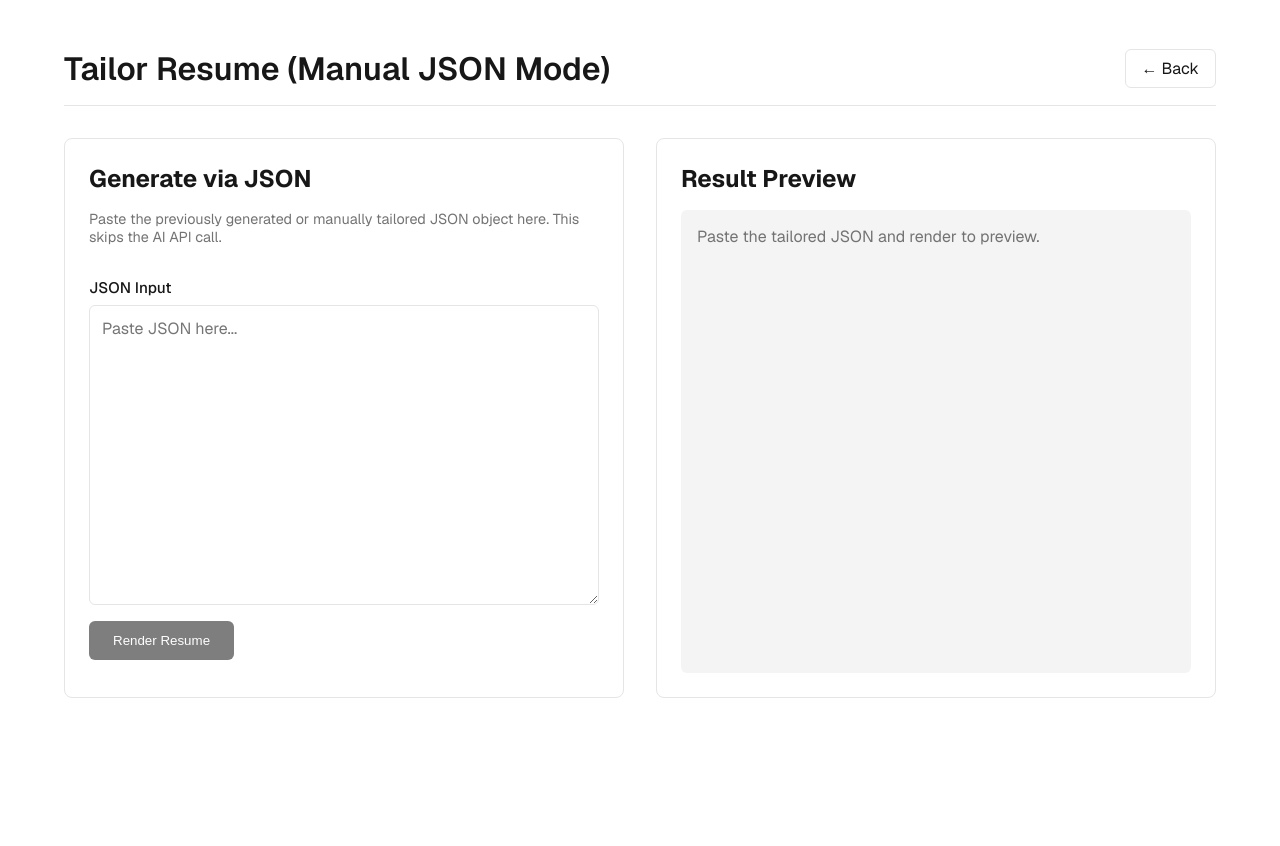
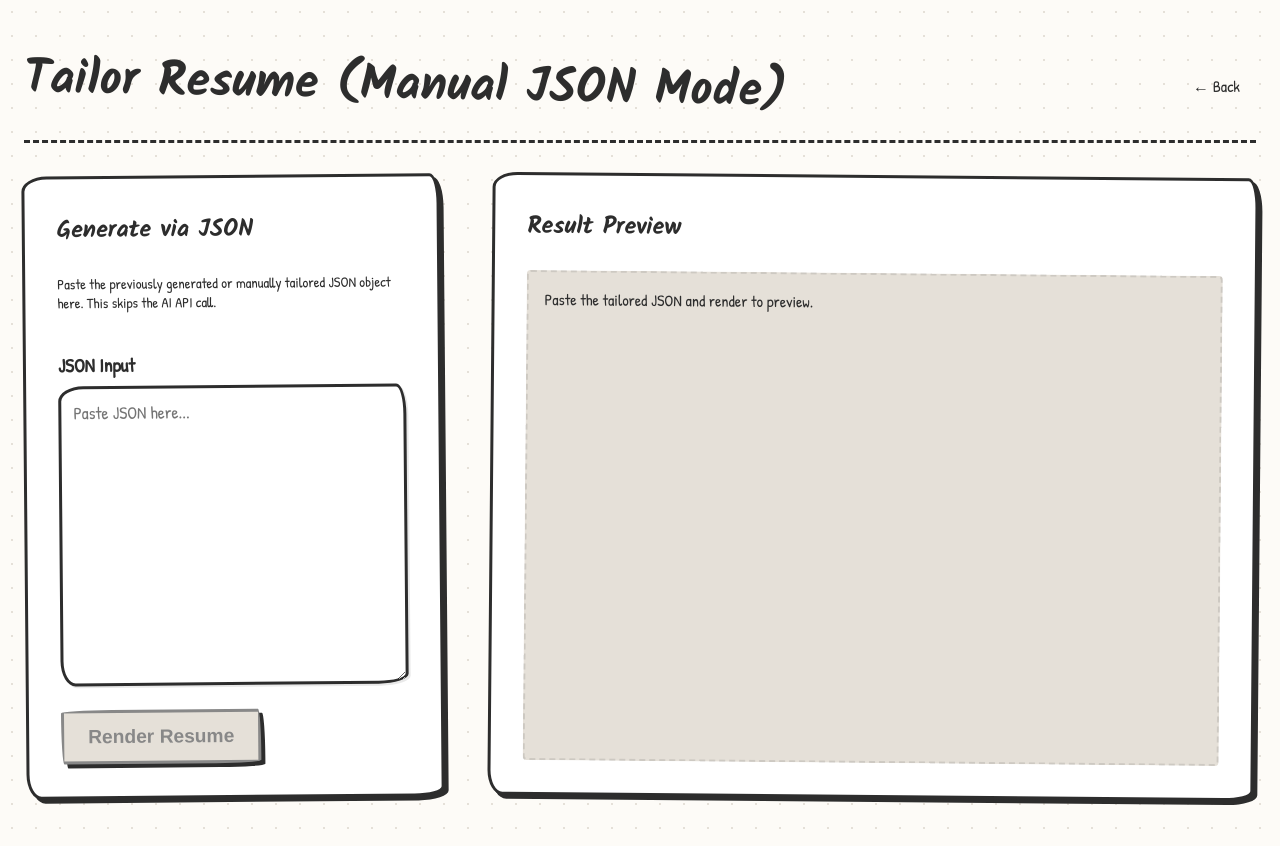
Before and after one commit to CallmeShini/ATS_CV_Generator, a Next.js app: page /generate in a window 1280 px wide. Before the commit the page ends 800 px from the top, so only its background shows below. Built offline with nearby package versions, Linux system fonts and the light colour scheme.

Commit message:
feat: implementando design system hand-drawn v1.0

```diff
--- a/src/app/generate/page.module.css
+++ b/src/app/generate/page.module.css
@@ -1,5 +1,5 @@
 .container {
-    max-width: 1200px;
+    max-width: 1400px;
     margin: 0 auto;
     padding: 3rem 1.5rem;
     display: flex;
@@ -11,31 +11,47 @@
     display: flex;
     justify-content: space-between;
     align-items: center;
-    border-bottom: 1px solid var(--border);
+    border-bottom: 3px dashed var(--border-pencil);
     padding-bottom: 1rem;
 }
 
 .title {
-    font-size: 2rem;
-    font-weight: 600;
+    font-size: 3rem;
+    font-weight: 700;
+    transform: rotate(1deg);
 }
 
 .splitView {
     display: flex;
-    gap: 2rem;
+    gap: 3rem;
     min-height: 70vh;
 }
 
-.leftPane,
-.rightPane {
+.leftPane {
     flex: 1;
-    background: var(--background);
-    border: 1px solid var(--border);
-    border-radius: 8px;
-    padding: 1.5rem;
+    background: #fff;
+    border: 3px solid var(--border-pencil);
+    border-radius: var(--radius-wobbly-md);
+    padding: 2rem;
     display: flex;
     flex-direction: column;
-    gap: 1rem;
+    gap: 1.5rem;
+    box-shadow: var(--shadow-hard);
+    transform: rotate(-0.5deg);
+    max-width: 500px;
+}
+
+.rightPane {
+    flex: 2;
+    background: #fff;
+    border: 3px solid var(--border-pencil);
+    border-radius: var(--radius-wobbly-md);
+    padding: 2rem;
+    display: flex;
+    flex-direction: column;
+    gap: 1.5rem;
+    box-shadow: var(--shadow-hard);
+    transform: rotate(0.5deg);
 }
 
 .formGroup {
@@ -45,19 +61,22 @@
 }
 
 .formGroup label {
-    font-weight: 500;
-    font-size: 0.95rem;
+    font-weight: 700;
+    font-size: 1.2rem;
+    color: var(--fg-pencil);
 }
 
 .input,
 .textarea {
     padding: 0.75rem;
-    border: 1px solid var(--border);
-    border-radius: 6px;
-    background: var(--background);
-    color: var(--foreground);
+    border: 3px solid var(--border-pencil);
+    border-radius: var(--radius-wobbly-md);
+    background: #fff;
+    color: var(--fg-pencil);
     font-family: inherit;
-    font-size: 1rem;
+    font-size: 1.1rem;
+    box-shadow: 2px 2px 0px 0px rgba(45, 45, 45, 0.1);
+    transition: all 0.1s ease;
 }
 
 .textarea {
@@ -68,36 +87,52 @@
 .input:focus,
 .textarea:focus {
     outline: none;
-    border-color: var(--primary);
+    border-color: var(--accent-blue);
+    box-shadow: 4px 4px 0px 0px var(--accent-blue);
 }
 
 .btnPrimary {
-    background: var(--primary);
-    color: var(--background);
-    padding: 0.75rem 1.5rem;
-    border-radius: 6px;
-    font-weight: 500;
-    border: none;
+    background: #fff;
+    color: var(--fg-pencil);
+    padding: 0.8rem 1.5rem;
+    border-radius: var(--radius-wobbly);
+    font-weight: 700;
+    font-size: 1.2rem;
+    border: 3px solid var(--border-pencil);
+    box-shadow: var(--shadow-hard);
     cursor: pointer;
-    transition: opacity 0.2s;
+    transition: all 0.1s ease;
     align-self: flex-start;
 }
 
 .btnPrimary:hover {
-    opacity: 0.9;
+    background: var(--accent-red);
+    color: #fff;
+    transform: translate(2px, 2px);
+    box-shadow: var(--shadow-hard-hover);
+}
+
+.btnPrimary:active {
+    transform: translate(4px, 4px);
+    box-shadow: none;
 }
 
 .btnPrimary:disabled {
-    opacity: 0.5;
+    background: var(--muted-paper);
+    color: #888;
+    transform: none;
+    box-shadow: var(--shadow-hard);
     cursor: not-allowed;
+    border-color: #888;
 }
 
 .previewContainer {
     flex: 1;
-    background: var(--secondary);
-    border-radius: 6px;
+    background: var(--muted-paper);
+    border-radius: 4px;
     padding: 1rem;
     overflow: auto;
+    border: 2px dashed rgba(0, 0, 0, 0.1);
 }
 
 .pre {
--- a/src/app/globals.css
+++ b/src/app/globals.css
@@ -1,21 +1,20 @@
 :root {
-  --background: #ffffff;
-  --foreground: #171717;
-  --primary: #000000;
-  --secondary: #f4f4f5;
-  --border: #e5e5e5;
-  --text-muted: #737373;
-}
+  /* Hand-Drawn Color Palette */
+  --bg-paper: #fdfbf7;
+  --fg-pencil: #2d2d2d;
+  --muted-paper: #e5e0d8;
+  --accent-red: #ff4d4d;
+  --accent-blue: #2d5da1;
+  --border-pencil: #2d2d2d;
 
-@media (prefers-color-scheme: dark) {
-  :root {
-    --background: #000000;
-    --foreground: #ededed;
-    --primary: #ffffff;
-    --secondary: #27272a;
-    --border: #333333;
-    --text-muted: #a1a1aa;
-  }
+  /* Custom Wobbly Radii */
+  --radius-wobbly: 255px 15px 225px 15px / 15px 225px 15px 255px;
+  --radius-wobbly-md: 25px 10px 30px 15px / 15px 30px 10px 25px;
+
+  /* Hard Offset Shadows */
+  --shadow-hard: 4px 4px 0px 0px var(--fg-pencil);
+  --shadow-hard-hover: 2px 2px 0px 0px var(--fg-pencil);
+  --shadow-hard-lg: 8px 8px 0px 0px var(--fg-pencil);
 }
 
 * {
@@ -31,11 +30,23 @@ body {
 }
 
 body {
-  color: var(--foreground);
-  background: var(--background);
-  font-family: var(--font-geist-sans), Helvetica, Arial, sans-serif;
+  color: var(--fg-pencil);
+  background-color: var(--bg-paper);
+  background-image: radial-gradient(var(--muted-paper) 1px, transparent 1px);
+  background-size: 24px 24px;
+  font-family: var(--font-patrick), Helvetica, Arial, sans-serif;
   -webkit-font-smoothing: antialiased;
   -moz-osx-font-smoothing: grayscale;
+}
+
+h1,
+h2,
+h3,
+h4,
+h5,
+h6 {
+  font-family: var(--font-kalam), Helvetica, Arial, sans-serif;
+  font-weight: 700;
 }
 
 a {
--- a/src/app/layout.tsx
+++ b/src/app/layout.tsx
@@ -1,15 +1,17 @@
 import type { Metadata } from "next";
-import { Geist, Geist_Mono } from "next/font/google";
+import { Kalam, Patrick_Hand } from "next/font/google";
 import "./globals.css";
 
-const geistSans = Geist({
-  variable: "--font-geist-sans",
+const kalam = Kalam({
+  variable: "--font-kalam",
   subsets: ["latin"],
+  weight: "700"
 });
 
-const geistMono = Geist_Mono({
-  variable: "--font-geist-mono",
+const patrickHand = Patrick_Hand({
+  variable: "--font-patrick",
   subsets: ["latin"],
+  weight: "400"
 });
 
 export const metadata: Metadata = {
@@ -24,7 +26,7 @@ export default function RootLayout({
 }>) {
   return (
     <html lang="en">
-      <body className={`${geistSans.variable} ${geistMono.variable}`}>
+      <body className={`${kalam.variable} ${patrickHand.variable}`}>
         {children}
       </body>
     </html>
--- a/src/app/page.module.css
+++ b/src/app/page.module.css
@@ -1,52 +1,70 @@
 .container {
     min-height: 100vh;
     padding: 4rem 2rem;
-    max-width: 1200px;
+    max-width: 1000px;
     margin: 0 auto;
 }
 
 .header {
-    margin-bottom: 3rem;
+    margin-bottom: 4rem;
     text-align: center;
 }
 
 .header h1 {
-    font-size: 2.5rem;
+    font-size: 3.5rem;
     margin-bottom: 0.5rem;
-    font-weight: 600;
-    letter-spacing: -0.02em;
+    transform: rotate(-1deg);
 }
 
 .header p {
-    color: var(--text-muted);
-    font-size: 1.1rem;
+    color: var(--fg-pencil);
+    font-size: 1.4rem;
+    opacity: 0.8;
 }
 
 .main {
     display: grid;
     grid-template-columns: repeat(auto-fit, minmax(300px, 1fr));
-    gap: 2rem;
+    gap: 3rem;
 }
 
 .card {
-    border: 1px solid var(--border);
-    border-radius: 12px;
-    padding: 2rem;
-    background: var(--background);
-    box-shadow: 0 4px 12px rgba(0, 0, 0, 0.05);
+    border: 3px solid var(--border-pencil);
+    border-radius: var(--radius-wobbly-md);
+    padding: 2.5rem;
+    background: #fff;
+    box-shadow: var(--shadow-hard);
     display: flex;
     flex-direction: column;
+    transition: transform 0.1s ease, box-shadow 0.1s ease;
+    position: relative;
+}
+
+.card:nth-child(1) {
+    transform: rotate(1deg);
+    background: var(--bg-paper);
+}
+
+.card:nth-child(2) {
+    transform: rotate(-1deg);
+    background: #fff9c4;
+    /* post-it yellow */
+}
+
+.card:hover {
+    transform: rotate(0deg) translateY(-2px);
+    box-shadow: var(--shadow-hard-lg);
 }
 
 .card h2 {
-    font-size: 1.5rem;
-    margin-bottom: 0.75rem;
-    font-weight: 500;
+    font-size: 2rem;
+    margin-bottom: 1rem;
 }
 
 .card p {
-    color: var(--text-muted);
-    margin-bottom: 2rem;
+    color: var(--fg-pencil);
+    font-size: 1.2rem;
+    margin-bottom: 2.5rem;
     line-height: 1.5;
     flex: 1;
 }
@@ -54,29 +72,43 @@
 .btn,
 .btnPrimary {
     display: inline-block;
-    padding: 0.75rem 1.5rem;
-    border-radius: 8px;
-    font-weight: 500;
+    padding: 0.8rem 1.5rem;
+    border-radius: var(--radius-wobbly);
+    font-weight: 700;
+    font-size: 1.2rem;
     text-align: center;
     cursor: pointer;
-    transition: all 0.2s ease;
+    transition: all 0.1s ease;
     width: 100%;
+    border: 3px solid var(--border-pencil);
+    box-shadow: var(--shadow-hard);
+    color: var(--fg-pencil);
 }
 
 .btn {
-    background: var(--secondary);
-    color: var(--foreground);
-    border: 1px solid var(--border);
+    background: var(--muted-paper);
 }
 
 .btnPrimary {
-    background: var(--primary);
-    color: var(--background);
-    border: 1px solid var(--primary);
+    background: #fff;
 }
 
-.btn:hover,
+.btn:hover {
+    background: var(--accent-blue);
+    color: #fff;
+    transform: translate(2px, 2px);
+    box-shadow: var(--shadow-hard-hover);
+}
+
 .btnPrimary:hover {
-    opacity: 0.9;
-    transform: translateY(-1px);
+    background: var(--accent-red);
+    color: #fff;
+    transform: translate(2px, 2px);
+    box-shadow: var(--shadow-hard-hover);
 }
+
+.btn:active,
+.btnPrimary:active {
+    transform: translate(4px, 4px);
+    box-shadow: none;
+}
--- a/src/app/profile/page.module.css
+++ b/src/app/profile/page.module.css
@@ -8,14 +8,15 @@
     display: flex;
     justify-content: space-between;
     align-items: center;
-    margin-bottom: 2rem;
-    border-bottom: 1px solid var(--border);
+    margin-bottom: 3rem;
+    border-bottom: 3px dashed var(--border-pencil);
     padding-bottom: 1rem;
 }
 
 .title {
-    font-size: 2rem;
-    font-weight: 600;
+    font-size: 3rem;
+    font-weight: 700;
+    transform: rotate(-1deg);
 }
 
 .formGroup {
@@ -24,21 +25,24 @@
 
 .formGroup label {
     display: block;
-    font-weight: 500;
+    font-weight: 700;
     margin-bottom: 0.5rem;
-    font-size: 0.95rem;
+    font-size: 1.2rem;
+    color: var(--fg-pencil);
 }
 
 .input,
 .textarea {
     width: 100%;
     padding: 0.75rem;
-    border: 1px solid var(--border);
-    border-radius: 6px;
-    background: var(--background);
-    color: var(--foreground);
+    border: 3px solid var(--border-pencil);
+    border-radius: var(--radius-wobbly-md);
+    background: #fff;
+    color: var(--fg-pencil);
     font-family: inherit;
-    font-size: 1rem;
+    font-size: 1.2rem;
+    transition: all 0.1s ease;
+    box-shadow: 2px 2px 0px 0px rgba(45, 45, 45, 0.1);
 }
 
 .textarea {
@@ -49,30 +53,50 @@
 .input:focus,
 .textarea:focus {
     outline: none;
-    border-color: var(--primary);
-    box-shadow: 0 0 0 1px var(--primary);
+    border-color: var(--accent-blue);
+    box-shadow: 4px 4px 0px 0px var(--accent-blue);
+    background: #fff;
 }
 
 .section {
-    background: var(--background);
-    border: 1px solid var(--border);
-    border-radius: 8px;
-    padding: 1.5rem;
-    margin-bottom: 2rem;
-    box-shadow: 0 2px 4px rgba(0, 0, 0, 0.02);
+    background: #fff;
+    border: 3px solid var(--border-pencil);
+    border-radius: var(--radius-wobbly-md);
+    padding: 2rem;
+    margin-bottom: 2.5rem;
+    box-shadow: var(--shadow-hard);
+    position: relative;
+    transform: rotate(0.5deg);
+}
+
+.section:nth-child(even) {
+    transform: rotate(-0.5deg);
 }
 
 .sectionTitle {
-    font-size: 1.25rem;
-    font-weight: 600;
-    margin-bottom: 1rem;
-    padding-bottom: 0.5rem;
-    border-bottom: 1px solid var(--border);
+    font-size: 2rem;
+    font-weight: 700;
+    margin-bottom: 1.5rem;
+    color: var(--fg-pencil);
+    display: inline-block;
+    position: relative;
+}
+
+.sectionTitle::after {
+    content: '';
+    position: absolute;
+    bottom: 0;
+    left: 0;
+    width: 100%;
+    height: 4px;
+    background: var(--accent-red);
+    border-radius: var(--radius-wobbly);
+    transform: rotate(-2deg);
 }
 
 .row {
     display: flex;
-    gap: 1rem;
+    gap: 1.5rem;
 }
 
 .col {
@@ -82,7 +106,7 @@
 .arrayInput {
     display: flex;
     flex-direction: column;
-    gap: 0.5rem;
+    gap: 1rem;
 }
 
 .arrayItem {
@@ -92,43 +116,61 @@
 }
 
 .btnSm {
-    padding: 0.4rem 0.8rem;
-    font-size: 0.875rem;
-    background: var(--secondary);
-    border: 1px solid var(--border);
-    border-radius: 4px;
+    padding: 0.5rem 1rem;
+    font-size: 1.1rem;
+    font-weight: 700;
+    background: #fff;
+    border: 3px solid var(--border-pencil);
+    border-radius: var(--radius-wobbly);
     cursor: pointer;
+    box-shadow: var(--shadow-hard);
+    transition: all 0.1s ease;
 }
 
 .btnSm:hover {
-    opacity: 0.8;
+    background: var(--accent-blue);
+    color: #fff;
+    transform: translate(2px, 2px);
+    box-shadow: var(--shadow-hard-hover);
+}
+
+.btnSm:active {
+    transform: translate(4px, 4px);
+    box-shadow: none;
 }
 
 .btnRemove {
-    background: #fff0f0;
-    color: #e53e3e;
-    border: 1px solid #feb2b2;
+    background: #fff;
+    color: var(--accent-red);
 }
 
-@media (prefers-color-scheme: dark) {
-    .btnRemove {
-        background: #4a1515;
-        color: #fc8181;
-        border-color: #9b2c2c;
-    }
+.btnRemove:hover {
+    background: var(--accent-red);
+    color: #fff;
 }
 
 .navBtn {
     display: inline-block;
-    padding: 0.5rem 1rem;
-    border: 1px solid var(--border);
-    border-radius: 6px;
+    padding: 0.6rem 1.2rem;
+    border: 3px solid var(--border-pencil);
+    border-radius: var(--radius-wobbly);
     text-decoration: none;
-    font-size: 0.9rem;
-    font-weight: 500;
-    color: var(--foreground);
+    font-size: 1.2rem;
+    font-weight: 700;
+    color: var(--fg-pencil);
+    background: var(--muted-paper);
+    box-shadow: var(--shadow-hard);
+    transition: all 0.1s ease;
 }
 
 .navBtn:hover {
-    background: var(--secondary);
+    background: var(--accent-blue);
+    color: #fff;
+    transform: translate(2px, 2px);
+    box-shadow: var(--shadow-hard-hover);
 }
+
+.navBtn:active {
+    transform: translate(4px, 4px);
+    box-shadow: none;
+}
```
Also changed, not shown: 1 other file (tests, documents, lock files or other folders).
